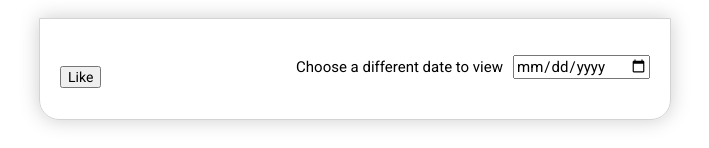
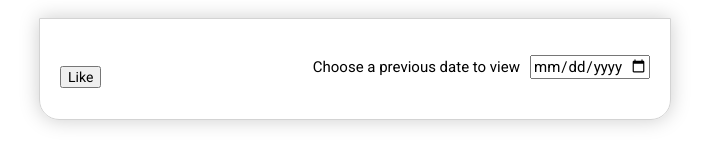
Before and after one commit to gabester78/Shopify-FE-dev-internship, a React (Create React App) app in the folder spacestagram/: page / in a window 1280 px wide. Shown: the part 176-324 px from the top of the page, without its empty margins (285-994 px from the left). Built offline with nearby package versions, Linux system fonts and the light colour scheme; no server answers.

Commit message:
Fixed date picker so user can't choose the future haha!

```diff
--- a/spacestagram/src/Components/Photo.js
+++ b/spacestagram/src/Components/Photo.js
@@ -2,6 +2,16 @@ import React from "react";
 import ReactPlayer from 'react-player'
 
 const Photo = (props) => {
+
+    const getCurrentDate = () => {
+
+        var date = new Date().getDate();
+        var month = new Date().getMonth() + 1;
+        var year = new Date().getFullYear();
+        var formattedMonth =  month < 10 ? '0' + month : '' + month
+
+        return year + '-' + formattedMonth + '-' + date;
+    }
 
     return (
         <article>
@@ -30,8 +40,8 @@ const Photo = (props) => {
                 <div>
                     <button>Like</button>
                     <div>
-                        <label htmlFor="imageDate">Choose a different date to view</label>
-                        <input type="date" id="imageDate" onChange={(e) => props.changeDate(e.target.value)}></input>
+                        <label htmlFor="imageDate">Choose a previous date to view</label>
+                        <input type="date" id="imageDate" max={getCurrentDate()} onChange={(e) => props.changeDate(e.target.value)}></input>
                     </div>
                 </div>
             </section>
--- a/spacestagram/src/Components/PhotoData.js
+++ b/spacestagram/src/Components/PhotoData.js
@@ -6,7 +6,6 @@ const PhotoData = (props) => {
 
   const [data, setData] = useState([]);
   const [photoDate, setPhotoDate] = useState('')
-  // date=${photoDate}&
 
   useEffect(() => {
     axios
@@ -22,7 +21,6 @@ const PhotoData = (props) => {
   }, [photoDate]);
 
   console.log("photoDate", photoDate)
-
   return (
     <main>
 
```
